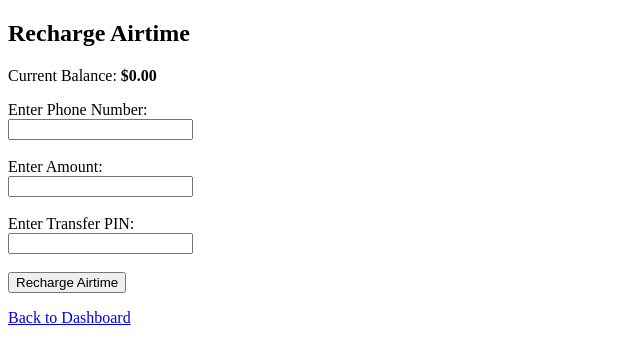
After one commit to Ashamu55/bankapp_php, a PHP site: page /airtime.php in a window 1280 px wide. The commit adds this page. Shown: the top 364 px of the page, without its empty margins (0-640 px from the left). Run offline with PHP 8.4, Linux system fonts and the light colour scheme; the visitor is signed in with stand-in values (Sample User, id 1); tables that the repository leaves empty or names only in its code hold one stand-in row (values such as "Sample post").

Commit message:
newUpdateTwo

```diff
--- /dev/null
+++ b/airtime.php
@@ -0,0 +1,161 @@
+<?php
+session_start();
+if (!isset($_SESSION['user_id'])) {
+    header('Location: loginForm.php');
+    exit;
+}
+
+require_once 'Database.php';
+$database = new Database();
+$connection = $database->getConnection();
+
+$user_id = $_SESSION['user_id'];
+
+// Fetch current balance from account_numbers table
+$query = "SELECT account_number, balance FROM account_numbers WHERE user_id = ?";
+$stmt = $connection->prepare($query);
+$stmt->bind_param('i', $user_id);
+$stmt->execute();
+$result = $stmt->get_result();
+$user_account = $result->fetch_assoc();
+$stmt->close();
+
+$account_number = $user_account['account_number'] ?? null;
+$current_balance = $user_account['balance'] ?? 0;
+
+if (!$account_number) {
+    $_SESSION['msg'] = 'Account not found!';
+    header('Location: dashboard.php');
+    exit;
+}
+
+// Fetch user's hashed transfer PIN
+$query = "SELECT transfer_pin FROM users WHERE id = ?";
+$stmt = $connection->prepare($query);
+$stmt->bind_param('i', $user_id);
+$stmt->execute();
+$result = $stmt->get_result();
+$user = $result->fetch_assoc();
+$stmt->close();
+
+$stored_pin = $user['transfer_pin'] ?? '';
+
+// Handle airtime recharge
+if ($_SERVER['REQUEST_METHOD'] === 'POST') {
+    $phone_number = trim($_POST['phone_number']);
+    $amount = trim($_POST['amount']);
+    $transfer_pin = trim($_POST['transfer_pin']);
+
+    // Validate phone number (must be 10-15 digits)
+    if (!preg_match('/^\d{10,15}$/', $phone_number)) {
+        $_SESSION['msg'] = 'Invalid phone number format.';
+        header('Location: airtime.php');
+        exit;
+    }
+
+    // Validate amount
+    if (!is_numeric($amount) || $amount <= 0) {
+        $_SESSION['msg'] = 'Invalid amount. Please enter a valid number.';
+        header('Location: airtime.php');
+        exit;
+    }
+
+    // Check balance
+    if ($amount > $current_balance) {
+        $_SESSION['msg'] = 'Insufficient balance.';
+        header('Location: airtime.php');
+        exit;
+    }
+
+    // Validate Transfer PIN (must be exactly 4 digits)
+    if (!preg_match('/^\d{4}$/', $transfer_pin)) {
+        $_SESSION['msg'] = 'Transfer PIN must be exactly 4 digits.';
+        header('Location: airtime.php');
+        exit;
+    }
+
+    // Check if transfer PIN is set
+    if (empty($stored_pin)) {
+        $_SESSION['msg'] = 'You have not set a Transfer PIN. Please create one.';
+        header('Location: create_transfer_pin.php');
+        exit;
+    }
+
+    // Verify transfer PIN
+    if (!password_verify($transfer_pin, $stored_pin)) {
+        $_SESSION['msg'] = 'Invalid Transfer PIN!';
+        header('Location: airtime.php');
+        exit;
+    }
+
+    // Deduct airtime amount from balance
+    $new_balance = $current_balance - $amount;
+    $description = "Airtime Recharge to $phone_number";
+
+    // Start transaction
+    $connection->begin_transaction();
+
+    try {
+        // Update balance in account_numbers table
+        $query = "UPDATE account_numbers SET balance = ? WHERE user_id = ?";
+        $stmt = $connection->prepare($query);
+        $stmt->bind_param('di', $new_balance, $user_id);
+        $stmt->execute();
+        $stmt->close();
+
+        // Insert transaction record
+        $query = "INSERT INTO transactions (sender_id, recipient_account_number, amount, transfer_date, description)
+                  VALUES (?, ?, ?, NOW(), ?)";
+        $stmt = $connection->prepare($query);
+        $stmt->bind_param('iids', $user_id, $account_number, $amount, $description);
+        $stmt->execute();
+        $stmt->close();
+
+        // Commit transaction
+        $connection->commit();
+
+        $_SESSION['msg'] = 'Airtime recharge successful!';
+    } catch (Exception $e) {
+        $connection->rollback();
+        $_SESSION['msg'] = 'Airtime recharge failed. Try again.';
+    }
+
+    header('Location: airtime.php');
+    exit;
+}
+?>
+
+<!DOCTYPE html>
+<html lang="en">
+<head>
+    <meta charset="UTF-8">
+    <meta name="viewport" content="width=device-width, initial-scale=1.0">
+    <title>Airtime Recharge</title>
+</head>
+<body>
+    <h2>Recharge Airtime</h2>
+    <?php
+    if (isset($_SESSION['msg'])) {
+        echo '<p style="color: red;">' . htmlspecialchars($_SESSION['msg']) . '</p>';
+        unset($_SESSION['msg']);
+    }
+    ?>
+    <p>Current Balance: <strong>$<?php echo number_format($current_balance, 2); ?></strong></p>
+
+    <!-- Airtime Recharge Form -->
+    <form action="airtime.php" method="POST">
+        <label for="phone_number">Enter Phone Number:</label><br>
+        <input type="text" id="phone_number" name="phone_number" pattern="\d{10,15}" required><br><br>
+
+        <label for="amount">Enter Amount:</label><br>
+        <input type="number" id="amount" name="amount" step="0.01" min="0.01" required><br><br>
+
+        <label for="transfer_pin">Enter Transfer PIN:</label><br>
+        <input type="password" id="transfer_pin" name="transfer_pin" maxlength="4" required><br><br>
+
+        <button type="submit">Recharge Airtime</button>
+    </form>
+
+    <p><a href="dashboard.php">Back to Dashboard</a></p>
+</body>
+</html>
--- a/dashboard.php
+++ b/dashboard.php
@@ -159,7 +159,7 @@ if ($_SERVER['REQUEST_METHOD'] === 'POST' && isset($_FILES['profile_pic'])) {
         <p><?php echo isset($_SESSION['msg']) ? htmlspecialchars($_SESSION['msg']) : ''; ?></p>
         <a href="create_transfer_pin.php">Create/Update Transfer Pin</a>
         <a href="add_money.php">Add money</a>
-        <a href="recharge_airtime.php">recharge Airtime</a>
+        <a href="airtime.php">recharge Airtime</a>
         <a href="change_password.php">Change password</a>
         <a href="transfer_money.php">Transfer Money</a>
         <a href="view_transfer_history.php">view transfer history</a>
```
Also changed, not shown: recharge_airtime.php (deleted).
